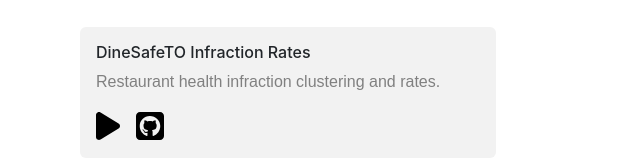
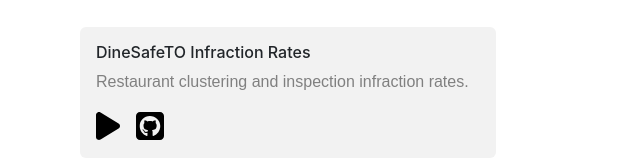
Before and after one commit to dgutkin/personal-website, a React (Create React App) app: page /projects in a window 1280 px wide. Shown: the part 242-402 px from the top of the page, without its empty margins (0-640 px from the left). Built offline with nearby package versions, Linux system fonts and the light colour scheme.

Commit message:
Update links to dinesafe analysis

```diff
--- a/src/pages/Projects.js
+++ b/src/pages/Projects.js
@@ -17,7 +17,7 @@
             <Row>
                 <p id="name">Projects</p>
                 <br/>
-                <p>Side pursuits</p>
+                <p>Side pursuits.</p>
             </Row>
 
             <Row>
@@ -32,13 +32,13 @@
                         <Card.Body>
                             <Card.Title>DineSafeTO Infraction Rates</Card.Title>
                             <Card.Text>
-                                Restaurant health infraction clustering and rates.
+                                Restaurant clustering and inspection infraction rates.
                             </Card.Text>
                             <div className="link-container">
-                                <a className="link-button" href="https://nbviewer.org/github/dgutkin/dinesafe-infraction-rates/blob/main/dinesafe-to.ipynb">
+                                <a className="link-button" href="https://nbviewer.org/github/dgutkin/dinesafe-infraction-rates/blob/main/dinesafe-infractions.ipynb">
                                     <FontAwesomeIcon icon={faPlay} size="2xl"/>
                                 </a>
-                                <a className="link-button" href="https://github.com/dgutkin/dinesafe-infraction-rates/blob/main/dinesafe-to.ipynb">
+                                <a className="link-button" href="https://github.com/dgutkin/dinesafe-infraction-rates">
                                     <FontAwesomeIcon icon={faSquareGithub} size="2xl"/>
                                 </a>
                             </div>
```
